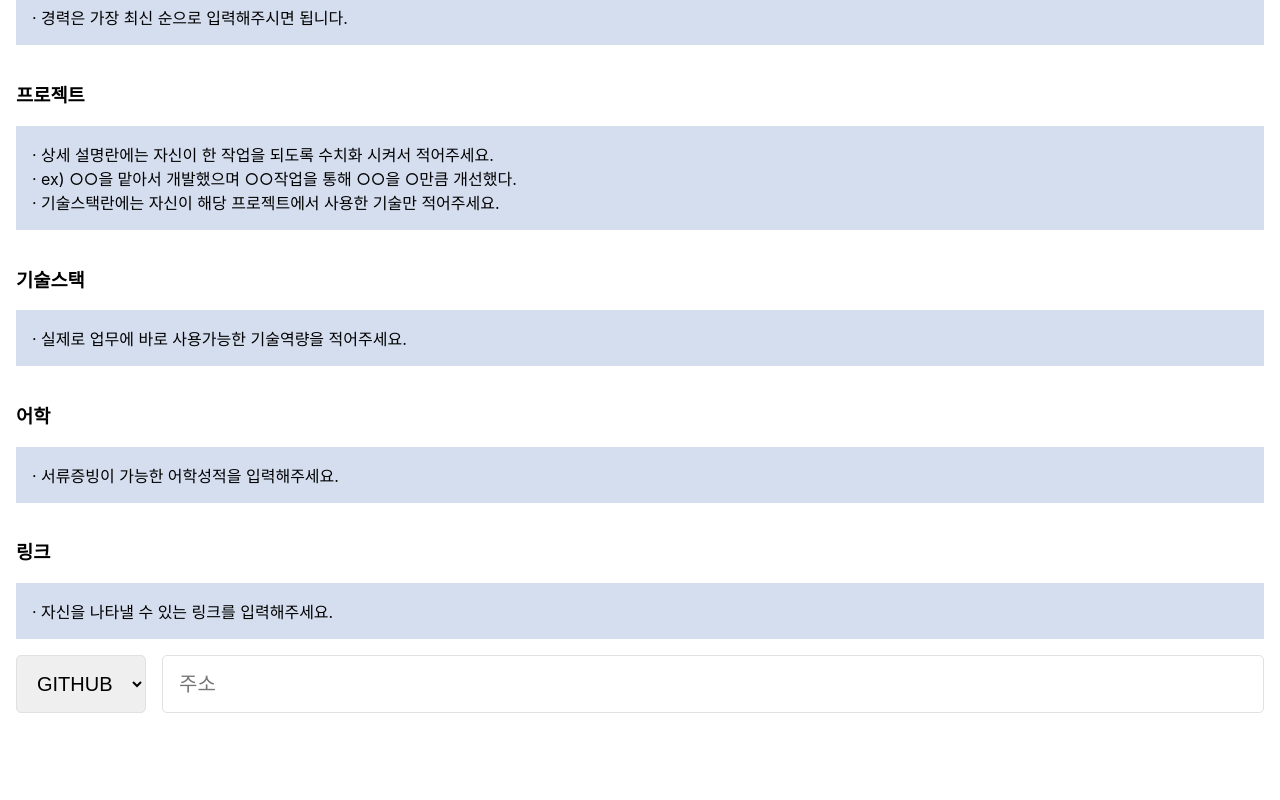
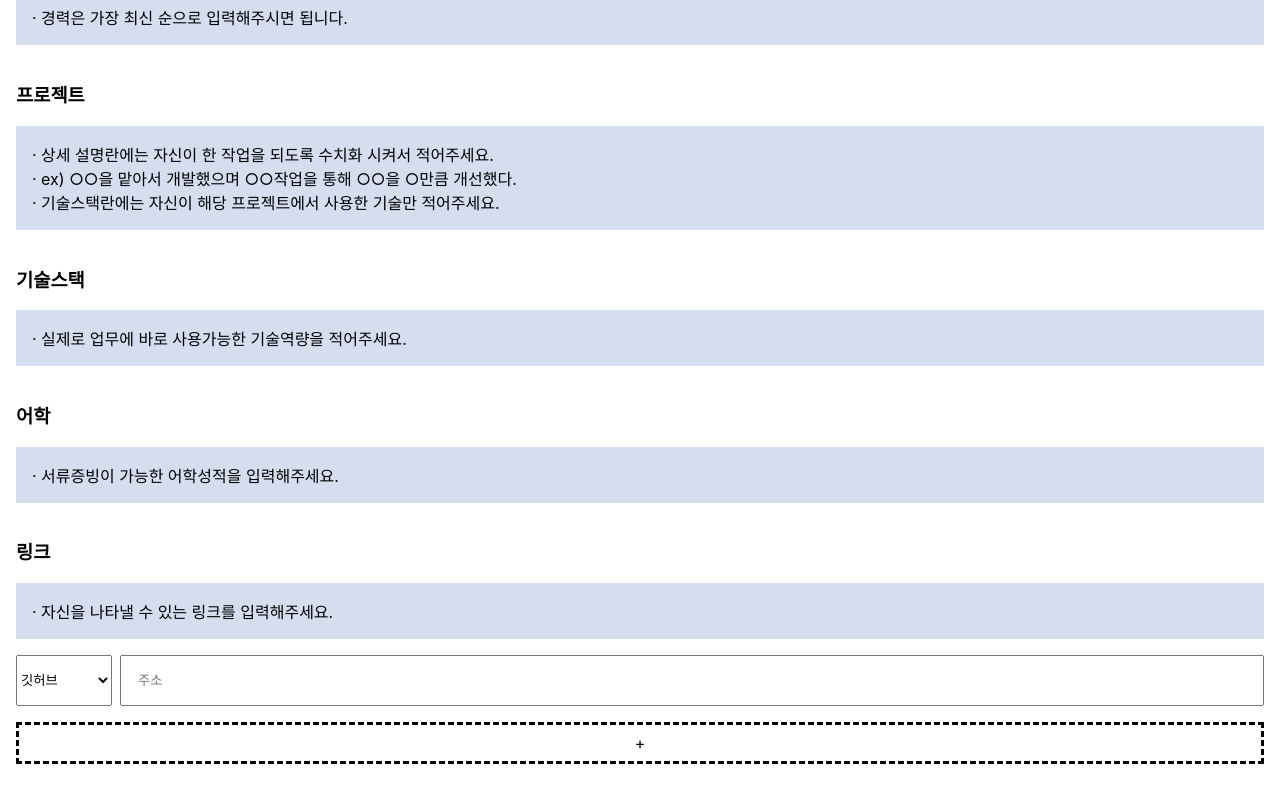
Before and after one commit to ryuhojin/-, a React app: page /write in a window 1280 px wide. Shown: the part 627-1427 px from the top of the page. Before the commit the page ends 1360 px from the top, so only its background shows below. Built offline with nearby package versions, Linux system fonts and the light colour scheme; the HTML template or start-up script is replaced by a standard one; a web font is replaced by a local one.

Commit message:
update: router

```diff
--- a/src/components/base/Header.tsx
+++ b/src/components/base/Header.tsx
@@ -1,17 +1,17 @@
 import { darken, lighten } from "polished";
-import React from "react";
+import React, { EventHandler, ReactEventHandler } from "react";
 import styled from "styled-components";
 
 const StyledHeader = styled.div`
-  width:1728px;
+  width: 1728px;
   height: 60px;
-  margin-left:auto;
-  margin-right:auto;
+  margin-left: auto;
+  margin-right: auto;
   @media only screen and (max-width: 1919px) {
-    width:1376px;
+    width: 1376px;
   }
   @media only screen and (max-width: 1440px) {
-    width:1024px;
+    width: 1024px;
   }
   @media only screen and (max-width: 1440px) {
     width: calc(100% - 2rem);
@@ -19,11 +19,10 @@ const StyledHeader = styled.div`
 `;
 
 const StyledContainer = styled.div`
-  display:flex;
+  display: flex;
   align-items: center;
   justify-content: space-between;
-  color:#36558F;
-
+  color: #36558f;
 `;
 
 const StyledLogo = styled.h3`
@@ -46,12 +45,16 @@ const StyledMenuList = styled.div`
   }
 `;
 
-const Header = () => {
+const Header = ({
+  onClickHomeBtn,
+}: {
+  onClickHomeBtn: React.ReactEventHandler<Element>;
+}) => {
   return (
     <>
       <StyledHeader>
         <StyledContainer>
-          <StyledLogo>레쥬메이트</StyledLogo>
+          <StyledLogo onClick={onClickHomeBtn}>레쥬메이트</StyledLogo>
           <StyledMenuList>
             <div>로그인</div>
           </StyledMenuList>
--- a/src/components/resume/ResumeCardPlus.tsx
+++ b/src/components/resume/ResumeCardPlus.tsx
@@ -1,43 +1,48 @@
-import { lighten } from "polished"
-import styled from "styled-components"
-
+import { lighten } from "polished";
+import styled from "styled-components";
+import { useNavigate } from "react-router-dom";
 const StyledResumeCard = styled.div`
-    margin:1rem;
-    width:20rem;
+  margin: 1rem;
+  width: 20rem;
   box-sizing: border-box;
-    overflow:hidden;
+  overflow: hidden;
   display: flex;
   justify-content: center;
   align-items: center;
   border-radius: 4px;
   @media only screen and (max-width: 1024px) {
     margin: 1rem;
-        width:100%;
+    width: 100%;
   }
-`
+`;
 const StyledResumDot = styled.div`
-    margin:.5rem;
-    width:-webkit-fill-available;
-    height:-webkit-fill-available;
-    border:2px dashed black;
+  margin: 0.5rem;
+  width: -webkit-fill-available;
+  height: -webkit-fill-available;
+  border: 2px dashed black;
   display: flex;
   justify-content: center;
   align-items: center;
-    font-size:2.25rem;
-    cursor:pointer;
-    :hover{
-        border:2px dashed #36558F;
-        background:${lighten(0.55, '#36558F')} ;
-        color:#36558F;
+  font-size: 2.25rem;
+  cursor: pointer;
+  :hover {
+    border: 2px dashed #36558f;
+    background: ${lighten(0.55, "#36558F")};
+    color: #36558f;
   }
-`
+`;
 const ResumeCardPlus = () => {
-    return <>
-        <StyledResumeCard>
-            <StyledResumDot>
-                +
-            </StyledResumDot>
+  const navigate = useNavigate();
+
+  const onClickPlusBtn = () => {
+    navigate("/write");
+  };
+  return (
+    <>
+      <StyledResumeCard onClick={onClickPlusBtn}>
+        <StyledResumDot>+</StyledResumDot>
       </StyledResumeCard>
     </>
-}
+  );
+};
 export default ResumeCardPlus;
--- a/src/components/resume/ResumeIntro.tsx
+++ b/src/components/resume/ResumeIntro.tsx
@@ -37,7 +37,7 @@ const ResumeIntro = () => {
         </>
       </ResumeFormTitle>
       <StyledTextarea
-        placeholder="이곳은 자기소개를 쓰는 칸입니다. 개발자 동료 여러분의 자기소개를 통해 가치를 올려보세요."
+        placeholder="개발자 동료 여러분의 자기소개를 통해 가치를 올려보세요."
         onKeyDown={(e) => {
           e.currentTarget.style.height = "auto";
           e.currentTarget.style.height = e.currentTarget.scrollHeight + "px";
--- a/src/components/resume/ResumeLink.tsx
+++ b/src/components/resume/ResumeLink.tsx
@@ -2,23 +2,19 @@ import styled from "styled-components";
 import ResumeFormTitle from "./ResumeFormTitle";
 const StyledResumeLink = styled.div``;
 const StyledLinkRow = styled.div`
-  display: flex;
-  justify-content: space-between;
-  input,
-  select {
-    line-height: 1.125rem;
-    font-size: 1.25rem;
+  display: grid;
+  grid-template-columns: minmax(6rem, auto) 1fr;
+  grid-gap: .5rem;
+  input {
     padding: 1rem;
     outline: none;
-    border-radius: 5px;
-    border: 1px solid #e1e1e1;
   }
-  select {
-  }
-  input:last-child {
-    flex-grow: 1;
-    margin-left: 1rem;
-  }
+`;
+const StyledLinkAdd = styled.div`
+  text-align: center;
+  padding: .5rem 1rem;
+  margin: 1rem 0;
+  border: 3px dashed black;
 `;
 
 const ResumeLink = () => {
@@ -36,12 +32,13 @@ const ResumeLink = () => {
       <StyledResumeLink>
         <StyledLinkRow>
           <select>
-            <option>GITHUB</option>
-            <option>BLOG</option>
-            <option>ETC</option>
+            <option>깃허브</option>
+            <option>블로그</option>
+            <option>기타</option>
           </select>
-          <input type="text" placeholder="주소" />
+          <input type="url" placeholder="주소" />
         </StyledLinkRow>
+        <StyledLinkAdd>+</StyledLinkAdd>
       </StyledResumeLink>
       <br />
     </>
--- a/src/containers/base/HeaderContainer.tsx
+++ b/src/containers/base/HeaderContainer.tsx
@@ -1,4 +1,11 @@
+import Header from "@/components/base/Header";
+import { useNavigate } from "react-router-dom";
 const HeaderContainer = () => {
-  return <></>;
+  const navigate = useNavigate();
+
+  const onClickHomeBtn = () => {
+    navigate("/");
+  };
+  return <Header onClickHomeBtn={onClickHomeBtn} />;
 };
 export default HeaderContainer;
--- /dev/null
+++ b/src/containers/resume/ResumeListContainer.tsx
@@ -0,0 +1,6 @@
+import ResumeList from "@/components/resume/ResumeList";
+
+const ResumeListContainer = () => {
+  return <ResumeList />;
+};
+export default ResumeListContainer;
--- a/src/pages/Home.tsx
+++ b/src/pages/Home.tsx
@@ -1,11 +1,11 @@
-import Header from "@/components/base/Header";
 import SubTitle from "@/components/base/SubTitle";
-import ResumeList from "@/components/resume/ResumeList";
+import ResumeListContainer from "@/containers/resume/ResumeListContainer";
 import HomeTemplate from "@/components/template/HomeTemplate";
+import HeaderContainer from "@/containers/base/HeaderContainer";
 const Home = () => {
   return (
     <>
-      <HomeTemplate header={<Header />}>
+      <HomeTemplate header={<HeaderContainer />}>
         <br />
         <SubTitle
           title={"이력서 목록"}
@@ -18,7 +18,7 @@ const Home = () => {
           }
         />
         <br />
-        <ResumeList />
+        <ResumeListContainer />
       </HomeTemplate>
     </>
   );
--- a/src/pages/Write.tsx
+++ b/src/pages/Write.tsx
@@ -1,5 +1,5 @@
 import BaseTemplate from "@/components/template/BaseTemplate";
-import Header from "@/components/base/Header";
+import HeaderContainer from "@/containers/base/HeaderContainer";
 import SubTitle from "@/components/base/SubTitle";
 import ResumeForm from "@/components/resume/ResumeForm";
 
@@ -7,7 +7,7 @@ const Write = () => {
   return (
     <>
       <BaseTemplate
-        header={<Header />}
+        header={<HeaderContainer />}
         subtitle={
           <SubTitle
             title={"이력서 작성"}
```
Also changed, not shown: src/components/resume/ResumeList.tsx (+12 -10 lines). Lines whose indentation alone changed are shown as unchanged.
